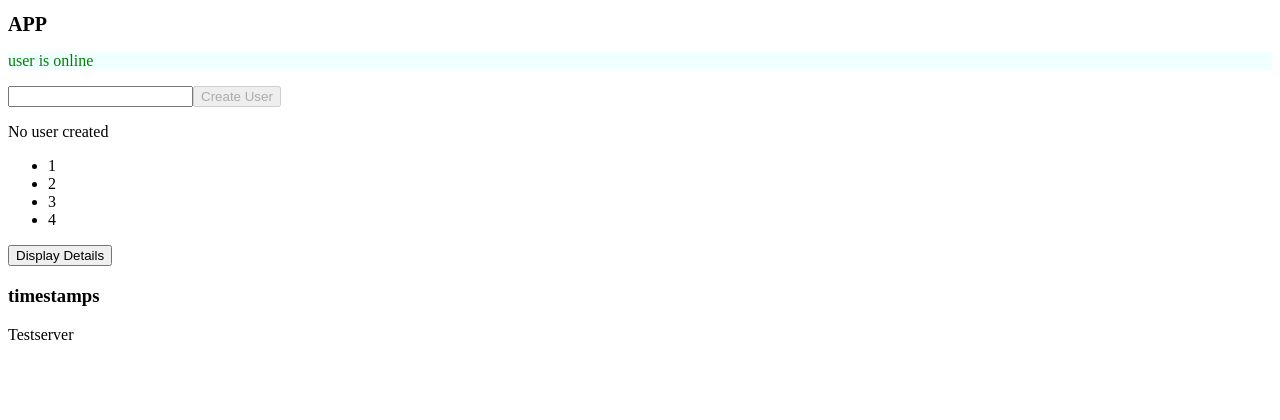
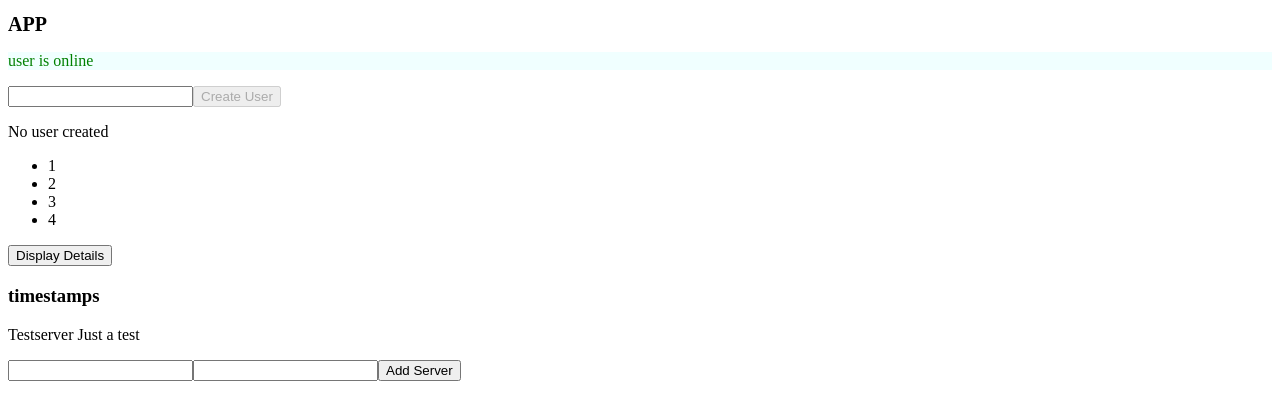
Before and after one commit to dimakrepak/angular-learn, an Angular app: page / in a window 1280 px wide. Shown: the top 420 px of the page. Built offline with nearby package versions, Linux system fonts and the light colour scheme.

Commit message:
Binding to Custom events

```diff
--- a/src/app/app.component.html
+++ b/src/app/app.component.html
@@ -8,5 +8,6 @@
 <!--Binding to custom properties -->
 <app-servers
   *ngFor="let serverElement of serverElements"
-  [element]="serverElement"
+  [sElement]="serverElement"
 ></app-servers>
+<app-custom-events (serverCreated)="onServerAdded($event)"></app-custom-events>
--- a/src/app/app.component.ts
+++ b/src/app/app.component.ts
@@ -6,8 +6,18 @@ import { Component } from '@angular/core';
   styleUrls: ['./app.component.css'],
 })
 export class AppComponent {
+  title(title: any) {
+    throw new Error('Method not implemented.');
+  }
   serverElements = [
     { type: 'server', name: 'Testserver', content: 'Just a test' },
   ];
   name = 'Dima';
+  onServerAdded(serverData: { serverName: string; serverContent: string }) {
+    this.serverElements.push({
+      type: 'server',
+      name: serverData.serverName,
+      content: serverData.serverContent,
+    });
+  }
 }
--- a/src/app/app.module.ts
+++ b/src/app/app.module.ts
@@ -7,9 +7,11 @@ import {ServersComponent} from "./servers/servers.component";
 import {WarningComponent} from "./componets-create-practise/warning-alert/warning-alert.component";
 import {SuccessAlertComponent} from "./componets-create-practise/success-alert/success-alert.component";
 import { DataBindingComponent } from './componets-create-practise/data-binding/data-binding.component';
+import { CustomEventsComponent } from './custom-events/custom-events.component';
+
 @NgModule({
   declarations: [
-    AppComponent, ServersComponent, WarningComponent, SuccessAlertComponent, DataBindingComponent
+    AppComponent, ServersComponent, WarningComponent, SuccessAlertComponent, DataBindingComponent, CustomEventsComponent
   ],
   imports: [
     BrowserModule, FormsModule
--- /dev/null
+++ b/src/app/custom-events/custom-events.component.html
@@ -0,0 +1,3 @@
+<input type="text" [(ngModel)]="newServerName" />
+<input type="text" [(ngModel)]="newServerContent" />
+<button (click)="onAddServer()">Add Server</button>
--- /dev/null
+++ b/src/app/custom-events/custom-events.component.ts
@@ -0,0 +1,24 @@
+import { Component, OnInit, EventEmitter, Output } from '@angular/core';
+
+@Component({
+  selector: 'app-custom-events',
+  templateUrl: './custom-events.component.html',
+  styleUrls: ['./custom-events.component.css'],
+})
+export class CustomEventsComponent implements OnInit {
+  @Output() serverCreated = new EventEmitter<{
+    serverName: string;
+    serverContent: string;
+  }>();
+  newServerName: '';
+  newServerContent: '';
+  constructor() {}
+
+  ngOnInit(): void {}
+  onAddServer() {
+    this.serverCreated.emit({
+      serverName: this.newServerName,
+      serverContent: this.newServerContent,
+    });
+  }
+}
--- a/src/app/servers/servers.component.html
+++ b/src/app/servers/servers.component.html
@@ -1 +1 @@
-<p>{{ element.name ? element.name : element.type }}</p>
+<p>{{ element.name }} {{ element.content }}</p>
--- a/src/app/servers/servers.component.ts
+++ b/src/app/servers/servers.component.ts
@@ -6,7 +6,8 @@ import { Component, OnInit, Input } from '@angular/core';
   styleUrls: ['./servers.component.css'],
 })
 export class ServersComponent implements OnInit {
-  @Input() element: { type: string; name: string; content: string };
+  //Alias to custom properties
+  @Input('sElement') element: { type: string; name: string; content: string };
   constructor() {}
 
   ngOnInit(): void {}
```
Also changed, not shown: src/app/custom-events/custom-events.component.css (added), 1 other file (tests, documents, lock files or other folders).
